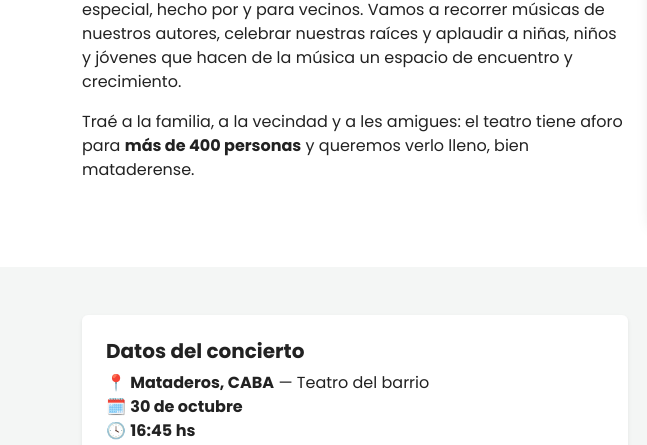
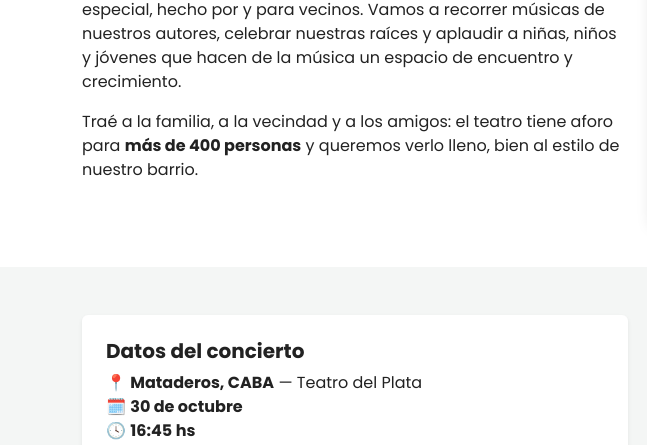
Before and after one commit to falbohernan/orquesta-mataderos, a plain HTML site: page index.html in a window 1280 px wide. Shown: the part 752-1197 px from the top of the page, 0-647 px from the left. Drawn offline with nearby package versions, Linux system fonts and the light colour scheme.

Commit message:
Update index.html

```diff
--- a/index.html
+++ b/index.html
@@ -60,8 +60,8 @@
         <p>La Orquesta Infanto Juvenil de Mataderos te invita a un concierto especial, hecho por y para vecinos.
         Vamos a recorrer músicas de nuestros autores, celebrar nuestras raíces y aplaudir a niñas, niños y jóvenes
         que hacen de la música un espacio de encuentro y crecimiento.</p>
-        <p>Traé a la familia, a la vecindad y a les amigues: el teatro tiene aforo para <strong>más de 400 personas</strong> y queremos
-        verlo lleno, bien mataderense.</p>
+        <p>Traé a la familia, a la vecindad y a los amigos: el teatro tiene aforo para <strong>más de 400 personas</strong> y queremos
+        verlo lleno, bien al estilo de nuestro barrio.</p>
       </div>
       <div class="col-lg-6">
         <div class="ratio ratio-16x9 rounded shadow">
@@ -78,7 +78,7 @@
           <div class="p-4 bg-white rounded shadow-sm h-100">
             <h3 class="h5 fw-bold mb-2">Datos del concierto</h3>
             <ul class="list-unstyled mb-0">
-              <li>📍 <strong>Mataderos, CABA</strong> — Teatro del barrio</li>
+              <li>📍 <strong>Mataderos, CABA</strong> — Teatro del Plata</li>
               <li>🗓️ <strong>30 de octubre</strong></li>
               <li>🕓 <strong>16:45 hs</strong></li>
               <li>🎟️ Entrada libre y gratuita</li>
```
